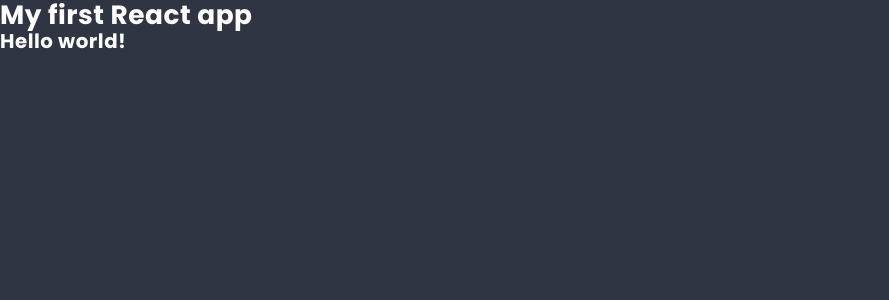
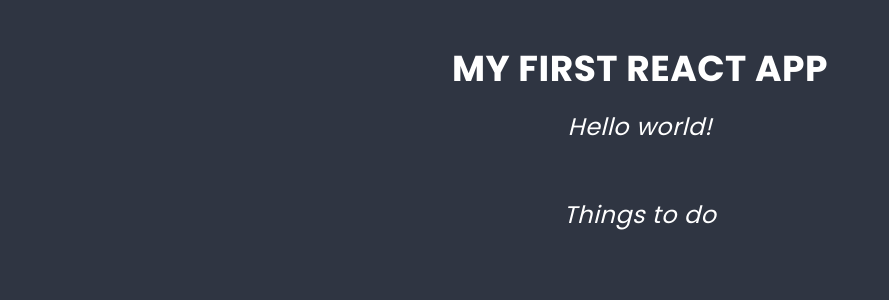
Before and after one commit to cinekenic/entry-react, a React app: page / in a window 1280 px wide. Shown: the top 300 px of the page, without its empty margins (0-889 px from the left). Built offline with nearby package versions, Linux system fonts and the light colour scheme.

Commit message:
add List

```diff
--- a/src/components/App/App.js
+++ b/src/components/App/App.js
@@ -1,11 +1,14 @@
 import React from "react";
+import styles from "./App.scss";
+import List from "../List/List";
 
 class App extends React.Component {
   render() {
     return (
-      <main className="app-content">
-        <h1>My first React app</h1>
-        <h2>Hello world!</h2>
+      <main className={styles.component}>
+        <h1 className={styles.title}>My first React app</h1>
+        <h2 className={styles.subtitle}>Hello world!</h2>
+        <List />
       </main>
     );
   }
--- /dev/null
+++ b/src/components/List/List.js
@@ -0,0 +1,14 @@
+import React from "react";
+import styles from "../App/App.scss";
+
+class List extends React.Component {
+  render() {
+    return (
+      <section className={styles.component}>
+        <h2 className={styles.subtitle}>Things to do</h2>
+      </section>
+    );
+  }
+}
+
+export default List;
```
